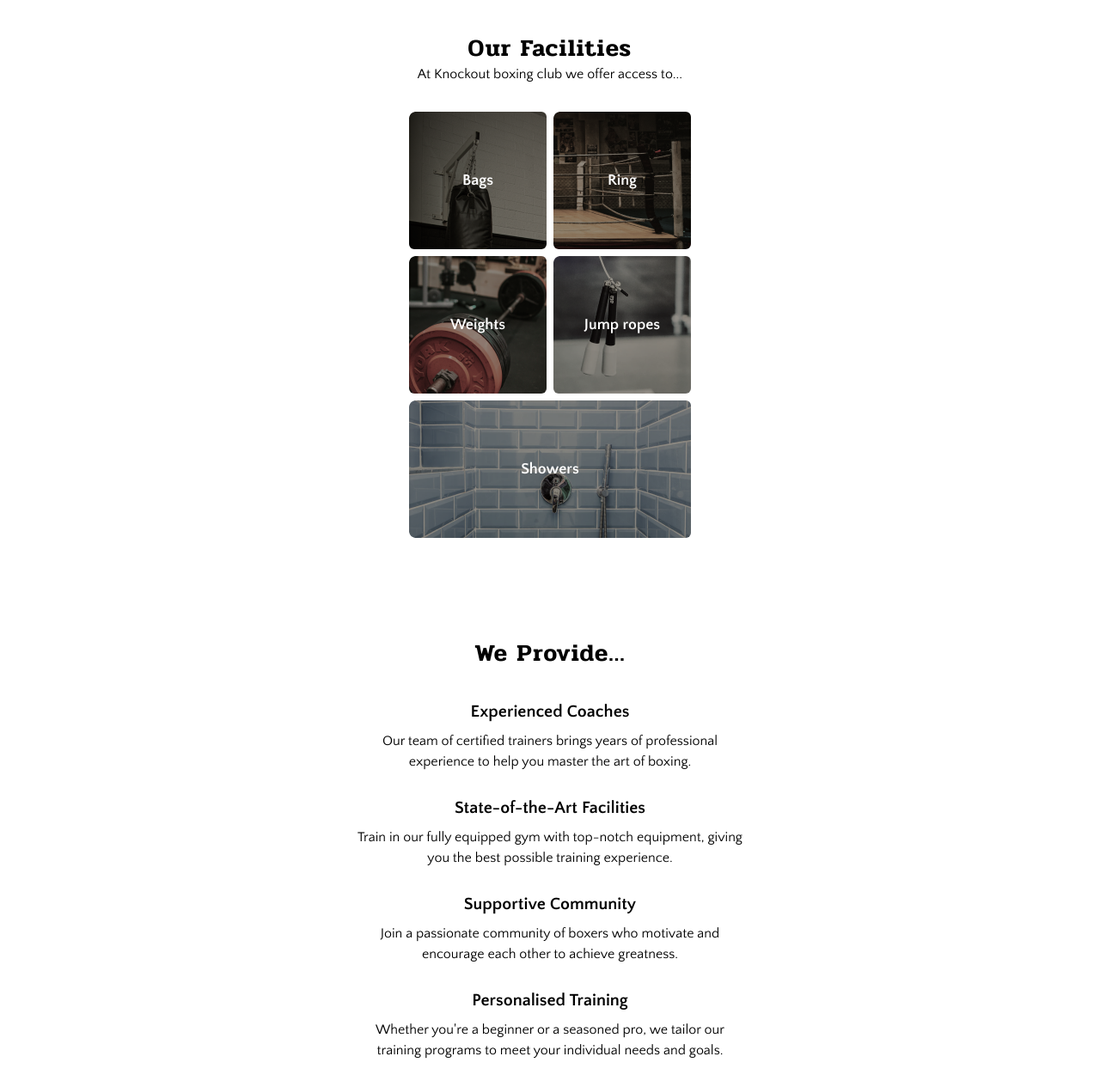
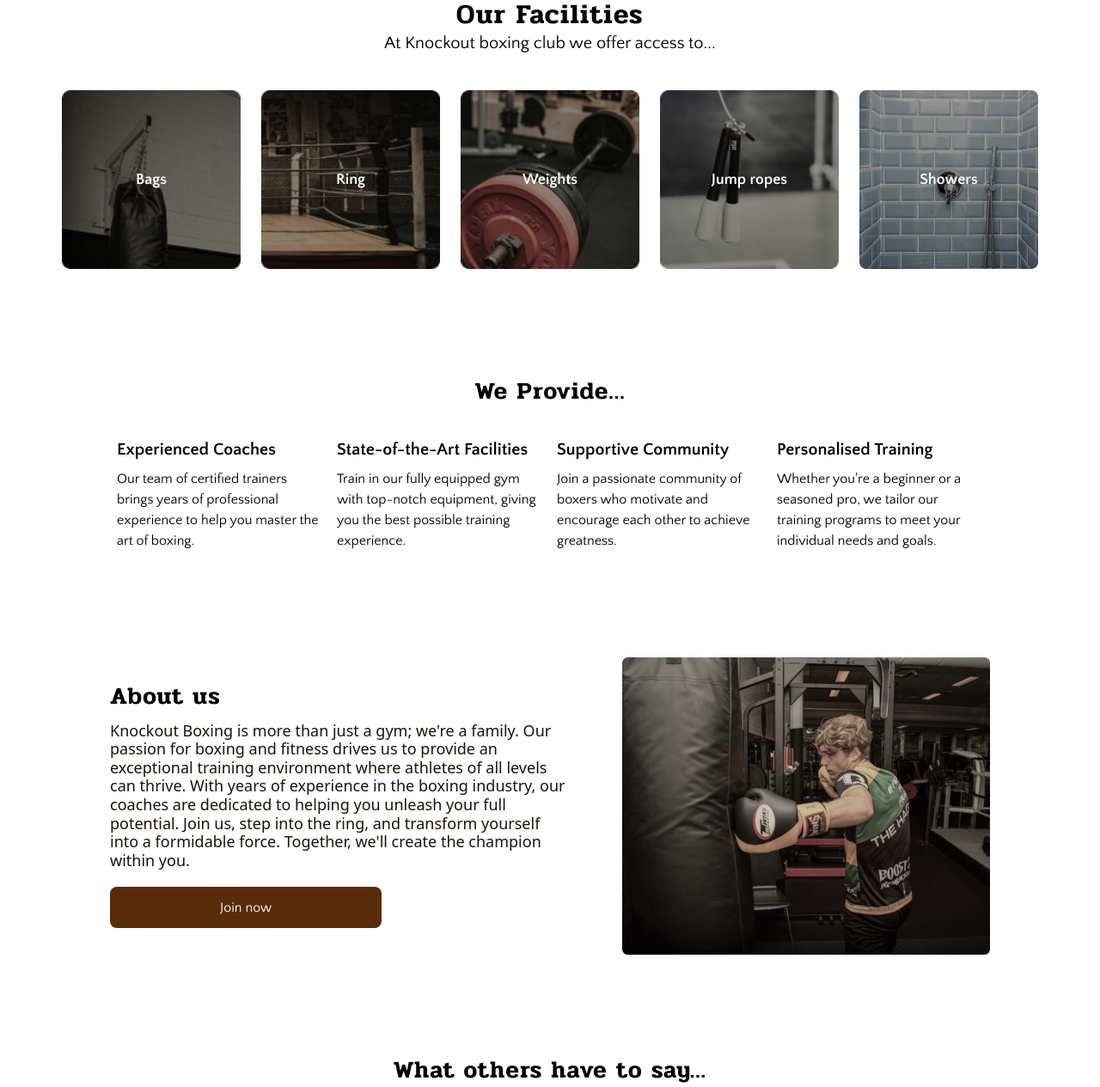
Before and after one commit to codeyarduk/knockout-boxing-demo, a website built with Vite: page index.html in a window 1280 px wide. Shown: the part 983-2248 px from the top of the page at 86% size. Built offline with nearby package versions, Linux system fonts and the light colour scheme.

Commit message:
made desktop and tablet view for: never boxed section, our facilities section, about us section

```diff
--- a/index.html
+++ b/index.html
@@ -27,15 +27,24 @@
       </div>
     </header>
     <!-- Hero Section -->
-    <div class="flex justify-center w-full pt-28 pb-10 bg-knockout-light-brown">
-      <img class="w-48" src="./public/favicon.png" alt="Knockout Boxing Logo" />
+    <div
+      class="asdfLLLLLLLLLLLLLLLLLLLLLLLLL flex flex-col md:flex-row border-2 border-red-600 md:h-[594px] md:justify-between"
+    >
+      <div
+        class="flex justify-center w-full pt-28 pb-10 bg-knockout-light-brown md:bg-white border-2 border-black md:hidden"
+      >
+        <img
+          class="w-48"
+          src="./public/favicon.png"
+          alt="Knockout Boxing Logo"
+        />
       </div>
       <!-- Unleash Your Inner Fighter Section -->
       <div
-      class="flex flex-col justify-center pt-16 items-center text-center tracking-wide"
+        class="flex flex-col justify-center pt-16 items-center text-center tracking-wide border-2 border-black md:pt-64"
       >
         <h2
-        class="font-Pridi font-semibold px-10 text-[2.3rem] leading-[2.6rem] text-knockout-brown max-w-2xl"
+          class="font-Pridi font-semibold px-10 text-[2.3rem] leading-[2.6rem] text-knockout-brown max-w-2xl lll md:text-[3.5rem] md:leading-[3.5rem] md:text-left"
         >
           Unleash your inner fighter and conquer the ring
         </h2>
@@ -52,12 +61,26 @@
           Join now
         </button>
       </div>
+      <div
+        class="md:flex justify-center bg-knockout-light-brown md:bg-white border-2 border-black hidden bg-[url('/public/images/part-of-circle.png')] md:w-[594px] md:h-[594px] hover:bg-bottom"
+      >
+        <img
+          class="w-48 md:hidden"
+          src="./public/favicon.png"
+          alt="Knockout Boxing Logo"
+        />
+      </div>
+    </div>
     <!-- I've Never Boxed Before Section -->
     <div class="flex flex-col justify-center items-center mt-[120px] px-7">
-      <p class="text-center font-Pridi font-semibold text-[28px] leading-7">
+      <p
+        class="text-center font-Pridi font-semibold text-[28px] leading-7 md:leading[32px] md:text-[32px]"
+      >
         I’ve never boxed before can I join?
       </p>
-      <p class="text-center font-QuattrocentoSans mt-4 max-w-2xl">
+      <p
+        class="text-center font-QuattrocentoSans mt-4 max-w-2xl xl:max-w-[1000px] md:px-1.25rem xl:text-[24px] md:text-[18px]"
+      >
         The short answer is <span class="font-semibold">YES!</span> At Knockout
         Boxing, our doors are open to everyone. Whether you're a complete
         beginner, a fitness enthusiast looking for a new challenge, or an
@@ -69,41 +92,41 @@
     <div>
       <div class="mt-[120px]">
         <p
-          class="text-center font-Pridi font-semibold text-[28px] leading-7 tracking-wider mb-1"
+          class="text-center font-Pridi font-semibold text-[28px] md:text-[32px] leading-7 tracking-wider mb-1"
         >
           Our Facilities
         </p>
-        <p class="text-center font-QuattrocentoSans mb-8">
+        <p class="text-center font-QuattrocentoSans mb-8 xl:text-[20px]">
           At Knockout boxing club we offer access to...
         </p>
       </div>
-      <div class="flex flex-col items-center">
-        <div class="flex flex-row mb-2">
+      <div class="flex flex-col justify-center items-center md:flex-row">
+        <div class="flex flex-row mb-2 md:pt-2">
           <div
-            class="w-40 h-40 flex items-center justify-center mr-1 rounded-md bg-[url('/public/images/bags.png')]"
+            class="w-40 h-40 xl:h-52 xl:w-52 flex items-center justify-center mx-1 xl:mx-3 rounded-md bg-[url('/public/images/bags.png')] bg-contain"
           >
             <p class="font-QuattrocentoSans text-white text-lg font-bold">
               Bags
             </p>
           </div>
           <div
-            class="w-40 h-40 flex items-center justify-center ml-1 rounded-md bg-[url('/public/images/ring.png')]"
+            class="w-40 h-40 xl:h-52 xl:w-52 mx-1 xl:mx-3 flex items-center justify-center rounded-md bg-[url('/public/images/ring.png')] bg-contain"
           >
             <p class="font-QuattrocentoSans text-white text-lg font-bold">
               Ring
             </p>
           </div>
         </div>
-        <div class="flex flex-row mb-2">
+        <div class="flex flex-row mb-2 md:pt-2">
           <div
-            class="w-40 h-40 flex items-center justify-center mr-1 rounded-md bg-[url('/public/images/weights.png')]"
+            class="w-40 h-40 xl:h-52 xl:w-52 flex mx-1 xl:mx-3 items-center justify-center rounded-md bg-[url('/public/images/weights.png')] bg-contain"
           >
             <p class="font-QuattrocentoSans text-white text-lg font-bold">
               Weights
             </p>
           </div>
           <div
-            class="w-40 h-40 flex items-center justify-center ml-1 rounded-md bg-[url('/public/images/jump-ropes.png')]"
+            class="w-40 h-40 xl:h-52 xl:w-52 flex items-center justify-center mx-1 xl:mx-3 rounded-md bg-[url('/public/images/jump-ropes.png')] bg-contain"
           >
             <p class="font-QuattrocentoSans text-white text-lg font-bold">
               Jump ropes
@@ -111,7 +134,7 @@
           </div>
         </div>
         <div
-          class="w-[328px] h-40 flex items-center justify-center rounded-md bg-[url('/public/images/shower.png')]"
+          class="w-[328px] md:w-40 mx-1 xl:mx-3 xl:h-52 xl:w-52 h-40 flex items-center justify-center rounded-md bg-[url('/public/images/shower.png')] md:bg-[url('/public/images/shower-desktop.png')] bg-contain bg-no-repeat"
         >
           <p class="font-QuattrocentoSans text-white text-lg font-bold">
             Showers
@@ -126,74 +149,117 @@
       >
         We Provide...
       </p>
-      <div>
-        <p class="text-xl font-QuattrocentoSans text-center font-bold">
+      <div class="xl:flex-row xl:flex xl:max-w-7xln">
+        <div class="md:flex md:flex-row md:mb-4">
+          <div class="xl:max-w-64 xl:px-2">
+            <p
+              class="text-xl font-QuattrocentoSans text-center xl:text-left font-bold"
+            >
               Experienced Coaches
             </p>
-        <p class="text-center font-QuattrocentoSans mt-2 mb-7 max-w-md">
-          Our team of certified trainers brings years of professional experience
-          to help you master the art of boxing.
+            <p
+              class="text-center xl:text-left font-QuattrocentoSans mt-2 mb-7 max-w-md"
+            >
+              Our team of certified trainers brings years of professional
+              experience to help you master the art of boxing.
             </p>
           </div>
-      <div>
-        <p class="text-xl font-QuattrocentoSans text-center font-bold">
+          <div class="xl:max-w-64 xl:px-2">
+            <p
+              class="text-xl xl:text-left font-QuattrocentoSans text-center font-bold"
+            >
               State-of-the-Art Facilities
             </p>
-        <p class="text-center font-QuattrocentoSans mt-2 mb-7 max-w-md">
-          Train in our fully equipped gym with top-notch equipment, giving you
-          the best possible training experience.
-        </p>
-      </div>
-      <div>
-        <p class="text-xl font-QuattrocentoSans text-center font-bold">
-          Supportive Community
-        </p>
-        <p class="text-center font-QuattrocentoSans mt-2 mb-7 max-w-md">
-          Join a passionate community of boxers who motivate and encourage each
-          other to achieve greatness.
-        </p>
-      </div>
-      <div>
-        <p class="text-xl font-QuattrocentoSans text-center font-bold">
-          Personalised Training
-        </p>
-        <p class="text-center font-QuattrocentoSans mt-2 mb-7 max-w-md">
-          Whether you're a beginner or a seasoned pro, we tailor our training
-          programs to meet your individual needs and goals.
+            <p
+              class="text-center xl:text-left font-QuattrocentoSans mt-2 mb-7 max-w-md"
+            >
+              Train in our fully equipped gym with top-notch equipment, giving
+              you the best possible training experience.
             </p>
           </div>
         </div>
+        <div class="md:flex md:flex-row">
+          <div class="xl:max-w-64 xl:px-2">
+            <p
+              class="text-xl xl:text-left font-QuattrocentoSans text-center font-bold"
+            >
+              Supportive Community
+            </p>
+            <p
+              class="text-center xl:text-left font-QuattrocentoSans mt-2 mb-7 max-w-md"
+            >
+              Join a passionate community of boxers who motivate and encourage
+              each other to achieve greatness.
+            </p>
+          </div>
+          <div class="xl:max-w-64 xl:px-2">
+            <p
+              class="text-xl font-QuattrocentoSans text-center xl:text-left font-bold"
+            >
+              Personalised Training
+            </p>
+            <p
+              class="text-center xl:text-left font-QuattrocentoSans mt-2 mb-7 max-w-md"
+            >
+              Whether you're a beginner or a seasoned pro, we tailor our
+              training programs to meet your individual needs and goals.
+            </p>
+          </div>
+        </div>
+      </div>
+    </div>
+    <div class="flex flex-col md:flex-row md:justify-between max-w-6xl mx-auto">
       <!-- Guy Punching Bag Image Section -->
-    <div class="flex flex-col justify-center items-center mt-20">
+      <div class="flex flex-col justify-center items-center mt-20 md:hidden">
         <img
           src="./public/images/man-hitting-bag.png"
           alt="Man hitting heavy bag with boxing glove"
         />
       </div>
+
       <!-- About Us Section -->
-    <div class="flex flex-col justify-center items-center mt-20">
+      <div
+        class="flex flex-col justify-center md:items-start items-center mt-20 md:text-left max-w-md xl:max-w-[1136px]"
+      >
         <p
-        class="text-center font-Pridi font-semibold text-[28px] leading-7 tracking-wider"
+          class="text-center font-Pridi font-semibold text-[28px] leading-7 tracking-wider md:ml-16"
         >
           About us
         </p>
 
         <p
-        class="px-8 pt-4 leading-[1.35rem] font-light text-knockout-medium-dark-brown max-w-2xl text-center"
+          class="md:ml-16 pt-4 leading-[1.35rem] md:text-[18px] md:font-normal md:leading-[21.6px] font-light text-knockout-medium-dark-brown max-w-2xl text-center md:text-left"
         >
-        Knockout Boxing is more than just a gym; we're a family. Our passion for
-        boxing and fitness drives us to provide an exceptional training
+          Knockout Boxing is more than just a gym; we're a family. Our passion
+          for boxing and fitness drives us to provide an exceptional training
           environment where athletes of all levels can thrive. With years of
-        experience in the boxing industry, our coaches are dedicated to helping
-        you unleash your full potential. Join us, step into the ring, and
-        transform yourself into a formidable force. Together, we'll create the
-        champion within you.
+          experience in the boxing industry, our coaches are dedicated to
+          helping you unleash your full potential. Join us, step into the ring,
+          and transform yourself into a formidable force. Together, we'll create
+          the champion within you.
         </p>
         <button
-        class="mt-5 py-4 px-32 font-normal text-white bg-[#582B0B] rounded-lg leading-4 font-test font-QuattrocentoSans"
+          class="mt-5 py-4 px-32 md:ml-16 font-normal text-white bg-[#582B0B] rounded-lg leading-4 font-test font-QuattrocentoSans"
         >
           Join now
         </button>
+      </div>
+      <!-- Guy Punching Bag Image Section -->
+
+      <div
+        class="hidden flex-col justify-center items-center mt-20 md:flex px-16"
+      >
+        <img
+          class="md:min-w-80 md:w-96 xl:w-[32rem] xl:hidden"
+          src="./public/images/man-hitting-bag.png"
+          alt="Man hitting heavy bag with boxing glove"
+        />
+        <img
+          class="md:min-w-80 md:w-96 xl:w-[33rem] hidden xl:flex"
+          src="./public/images/man-hitting-bag-desktop.png"
+          alt="Man hitting heavy bag with boxing glove"
+        />
+      </div>
     </div>
     <!-- What Others Have To Say Section -->
     <div class="mt-[120px] px-7">
@@ -386,7 +452,7 @@
     <div class="px-7">
       <div class="flex flex-col justify-center items-center mt-40 mb-16">
         <img
-          class="rounded-md"
+          class="rounded-md max-w-[336px]"
           src="./public/images/weighted-bags.png"
           alt="Man hitting heavy bag with boxing glove"
         />
@@ -400,7 +466,7 @@
         </p>
       </div>
       <div class="flex flex-col items-center justify-center">
-        <div>
+        <div class="flex flex-col items-center">
           <input
             class="border rounded-lg border-[#B1B1B1] text-[13px] py-4 pl-6 pr-40 mb-2"
             placeholder="Full Name"
@@ -413,13 +479,12 @@
             class="border rounded-lg border-[#B1B1B1] text-[13px] pt-4 pb-28 pl-6 pr-40"
             placeholder="Message"
           />
-        </div>
-
           <button
             class="mt-3 py-4 w-full font-normal text-white bg-knockout-lighter-brown rounded-lg leading-4 font-test font-QuattrocentoSans"
           >
             Send
           </button>
+        </div>
       </div>
       <!-- Footer Section -->
       <div class="py-24 tracking-wide">
```
Also changed, not shown: public/images/man-hitting-bag-desktop.png (added), public/images/part-of-circle.png (added), public/images/shower-desktop.png (added), public/images/test.png (added). Lines whose indentation alone changed are shown as unchanged.
